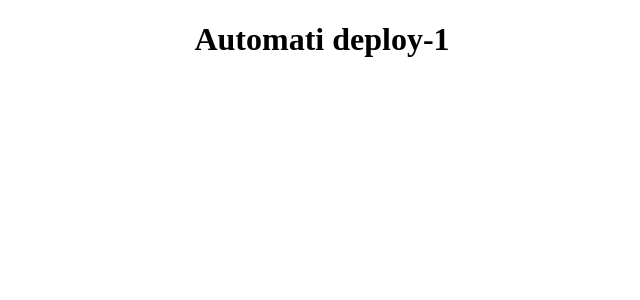
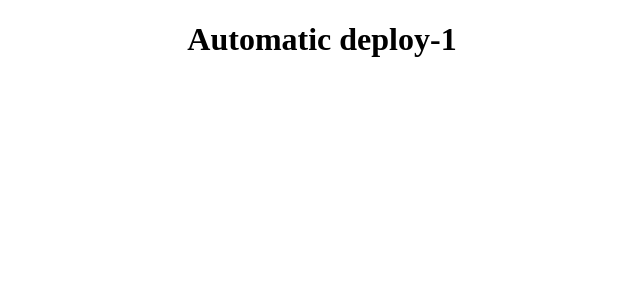
Before and after one commit to kasiraoyaradesi/ecomm-apps, a React (Create React App) app: page / in a window 1280 px wide. Shown: the top 300 px of the page, without its empty margins (318-958 px from the left). Built offline with nearby package versions, Linux system fonts and the light colour scheme.

Commit message:
deploy-10

```diff
--- a/src/App.js
+++ b/src/App.js
@@ -4,7 +4,7 @@ import './App.css';
 function App() {
   return (
     <div className="App">
-      <h1>Automati deploy-1</h1>
+      <h1>Automatic deploy-1</h1>
     </div>
   );
 }
```
